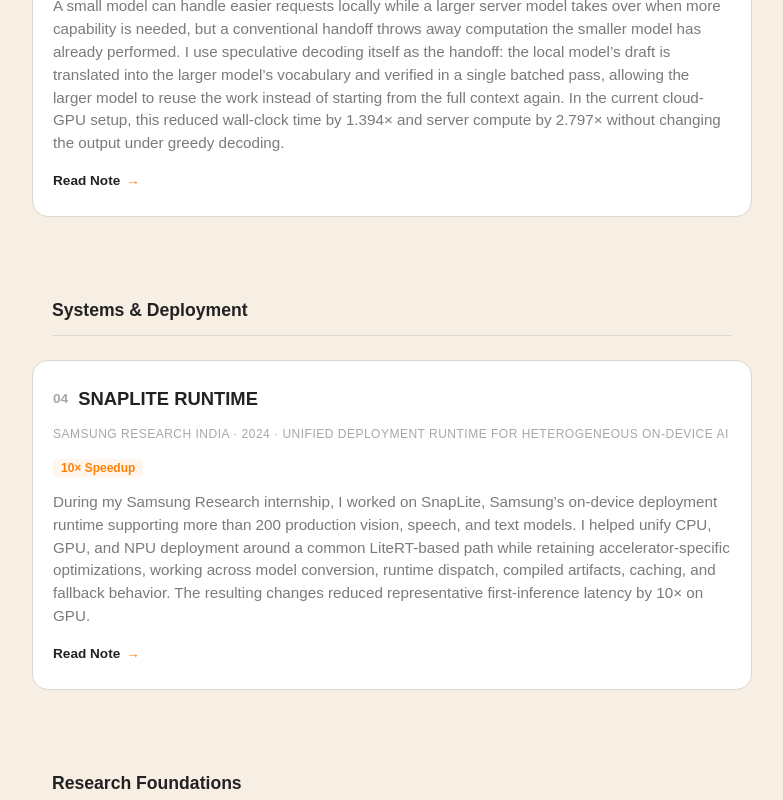
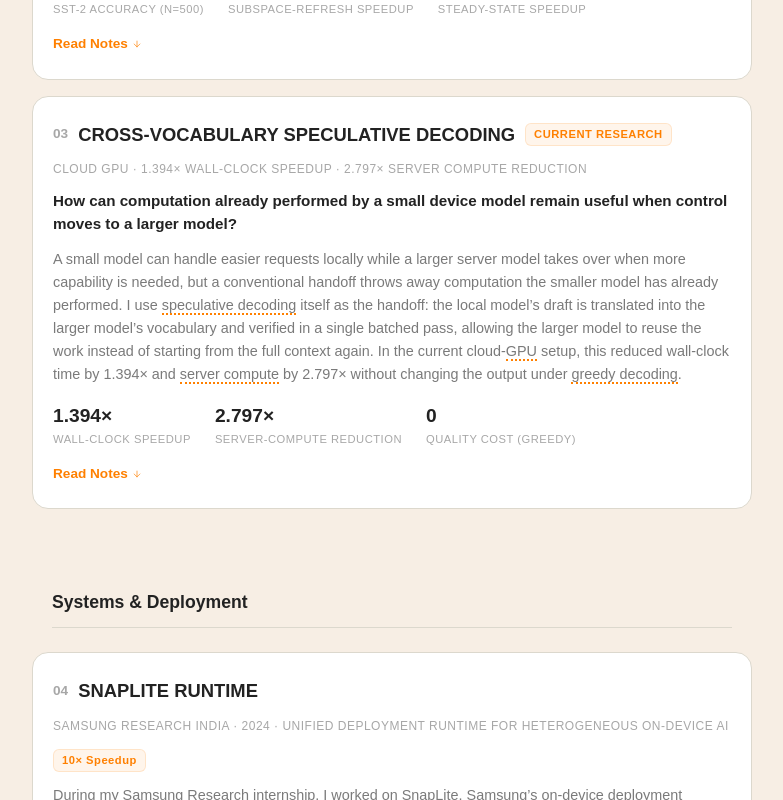
Before and after one commit to Anirudh1023/Anirudh1023.github.io, a Next.js app: page / in a window 1280 px wide. Shown: the part 1640-2440 px from the top of the page, without its empty margins (92-875 px from the left). Built offline with nearby package versions, Linux system fonts and the light colour scheme; a web font is replaced by a local one.

Commit message:
Fully restore ProjectCard metrics, code links, and paper links

```diff
--- a/src/app/page.tsx
+++ b/src/app/page.tsx
@@ -252,21 +252,48 @@ function ProjectCard({ proj, isFeatured, onClick }: { proj: any, isFeatured?: bo
 
         {proj.result && (
           <div style={{ marginBottom: 12 }}>
-            <span style={{ fontSize: "0.75rem", fontWeight: 700, color: KO.accent, background: `${KO.accent}11`, padding: "2px 8px", borderRadius: 4 }}>
-              {proj.result}
-            </span>
+            <Badge>{proj.result}</Badge>
           </div>
         )}
 
-        <p style={{ fontSize: "0.95rem", color: KO.textDim, margin: 0, lineHeight: 1.5, position: "relative", zIndex: 2 }}>
-          {proj.homepageSummary || proj.teaser}
+        {proj.heroQuestion && (
+          <p style={{ fontSize: "0.95rem", fontWeight: 600, color: KO.text, margin: "0 0 12px 0", lineHeight: 1.5 }}>
+            {renderFormattedText(proj.heroQuestion)}
+          </p>
+        )}
+
+        <p style={{ fontSize: "0.9rem", color: KO.textDim, lineHeight: 1.6, margin: hasArticle || proj.metrics || proj.link ? "0 0 16px 0" : 0 }}>
+          {renderFormattedText(proj.homepageSummary || proj.teaser)}
         </p>
 
-        {hasArticle && (
-          <div style={{ marginTop: 16, display: "inline-flex", alignItems: "center", gap: 6, fontSize: "0.85rem", fontWeight: 700, color: KO.text }}>
-            Read Note <span style={{ color: KO.accent }}>→</span>
+        {proj.metrics && proj.metrics.length > 0 && (
+          <div style={{ display: "flex", gap: 24, marginBottom: hasArticle || proj.codeLink || proj.link ? 16 : 0, flexWrap: "wrap" }}>
+            {proj.metrics.map((m: any, idx: number) => (
+              <div key={idx}>
+                <div style={{ fontSize: "1.2rem", fontWeight: 700, color: KO.text }}>{m.value}</div>
+                <div style={{ fontSize: "0.7rem", color: KO.textMute, textTransform: "uppercase", letterSpacing: "0.5px" }}>{m.label}</div>
+              </div>
+            ))}
           </div>
         )}
+
+        <div style={{ display: "flex", gap: 16, alignItems: "center" }}>
+          {hasArticle && (
+            <div style={{ fontSize: "0.85rem", color: KO.accent, fontWeight: 600, display: "inline-flex", alignItems: "center", gap: 4 }}>
+              Read Notes <Icon2T name="arrow" size={10} primary={KO.accent} secondary="transparent" style={{ transform: "rotate(90deg)" }} />
+            </div>
+          )}
+          {proj.codeLink && (
+            <a href={proj.codeLink} target="_blank" rel="noopener noreferrer" style={{ fontSize: "0.85rem", color: KO.text, fontWeight: 600, display: "inline-flex", alignItems: "center", gap: 4, textDecoration: "none" }} onClick={(e) => e.stopPropagation()}>
+              Source Code <Icon2T name="arrow" size={10} primary={KO.text} secondary="transparent" style={{ transform: "rotate(45deg)" }} />
+            </a>
+          )}
+          {proj.link && (
+            <a href={proj.link} target="_blank" rel="noopener noreferrer" style={{ fontSize: "0.85rem", color: KO.accent, fontWeight: 600, display: "inline-flex", alignItems: "center", gap: 4, textDecoration: "none" }} onClick={(e) => e.stopPropagation()}>
+              Read Paper PDF <Icon2T name="arrow" size={10} primary={KO.accent} secondary="transparent" style={{ transform: "rotate(45deg)" }} />
+            </a>
+          )}
+        </div>
       </div>
     </div>
   );
```
